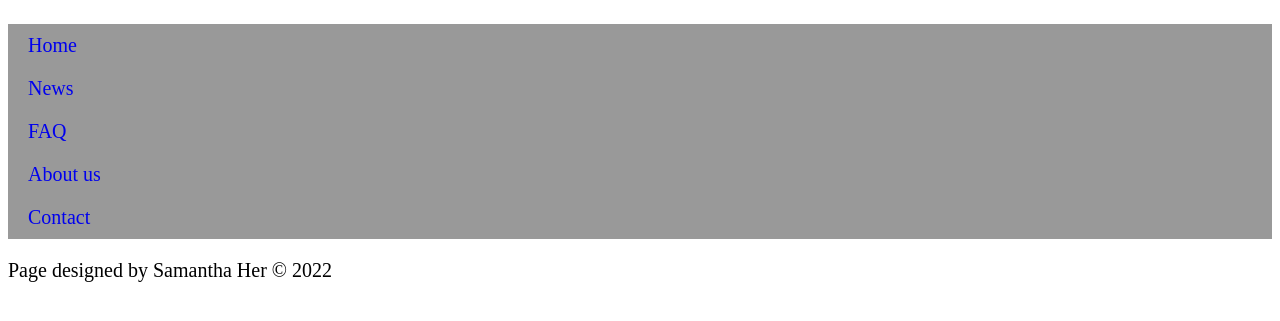
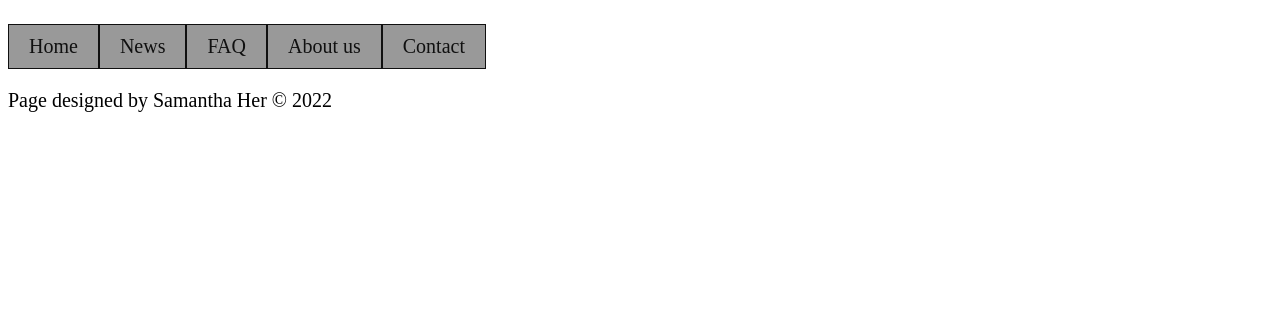
Before and after one commit to ggreenn/Responsive-Navbar-Project, a plain HTML site: page index.html in a window 1280 px wide. Shown: the part 77-398 px from the top of the page. Drawn offline with Linux system fonts and the light colour scheme.

Commit message:
CSS buttons

```diff
--- a/styles.css
+++ b/styles.css
@@ -5,12 +5,15 @@ nav ul {
     list-style-type: none;
     margin: 0;
     padding: 0;
+    display: flex;
 }
 nav a {
     text-decoration: none;
     display: block;
     padding: 0.5em 1em;
     background-color: #999999;
+    color: #101010;
+    border: 1px solid #101010;
 }
 nav a:hover {
     background-color: #f9f9f9;
```
